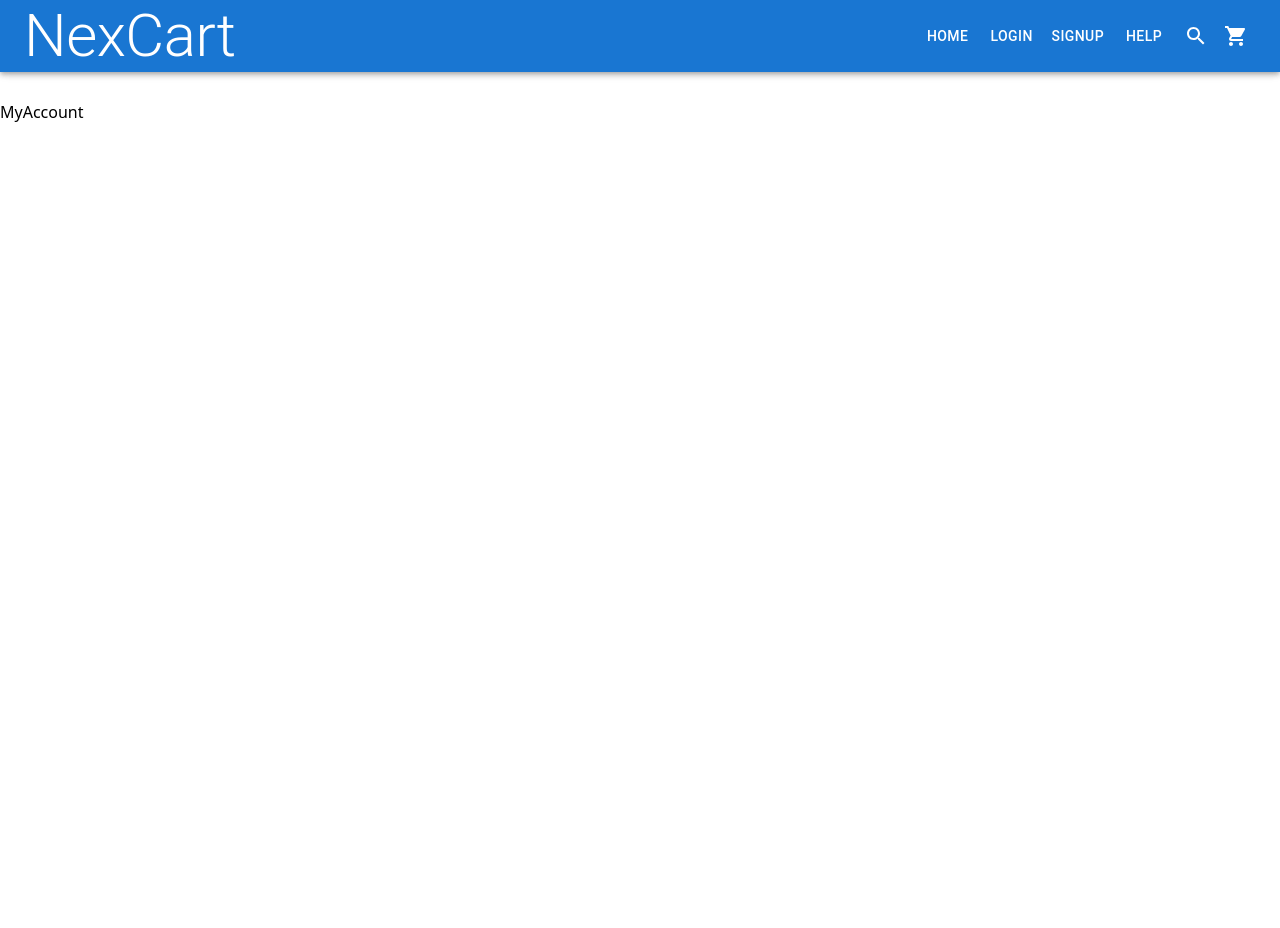
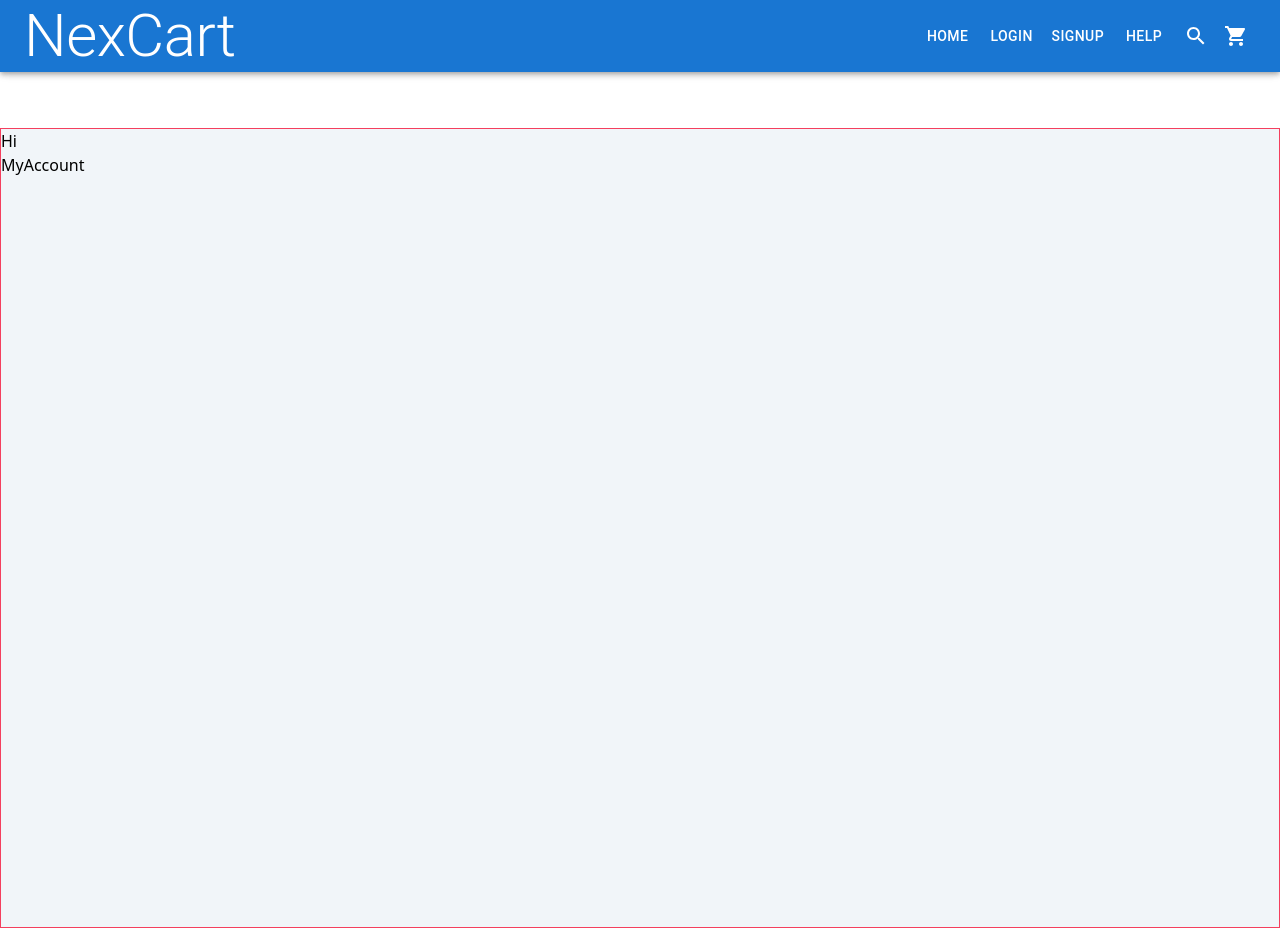
Before and after one commit to ZMHossain/digital-image-shop, a React (Create React App) app in the folder frontend/: page /myaccount in a window 1280 px wide. Before the commit the page ends 800 px from the top, so only its background shows below. Built offline with nearby package versions, Linux system fonts and the light colour scheme.

Commit message:
used useContext hook

```diff
--- a/frontend/src/App.js
+++ b/frontend/src/App.js
@@ -11,14 +11,18 @@ import Layout from "./components/Layout";
 import SellerDashboardCart from "./pages/SellerDashboardCart";
 import BuyerDashboard from "./pages/BuyerDashboard";
 import MyAccount from "./pages/MyAccount";
+import { userContext } from "./components/context/context";
 
 function App() {
   const [isAuthenticated, setIsAuthenticated] = useState(false);
   const PrivateRoute = ({ element }) => {
     return isAuthenticated ? element : <Navigate to="/login" />;
   };
+  const [user, setUser] = useState(null);
 
   return (
+    <>
+      <userContext.Provider value={user}>
         <div className="App">
           <RefreshHandler setIsAuthenticated={setIsAuthenticated} />
           <Routes>
@@ -32,7 +36,10 @@ function App() {
                 element={<SellerDashboardCart />}
               />
               <Route path="/myaccount" element={<MyAccount />} />
-          <Route path="/home" element={<PrivateRoute element={<Home />} />} />
+              <Route
+                path="/home"
+                element={<PrivateRoute element={<Home />} />}
+              />
             </Route>
             <Route path="/nexcart" element={<Welcome />} />
 
@@ -40,6 +47,8 @@ function App() {
             <Route path="/signup" element={<Signup />} />
           </Routes>
         </div>
+      </userContext.Provider>
+    </>
   );
 }
 
--- /dev/null
+++ b/frontend/src/components/context/context.js
@@ -0,0 +1,3 @@
+import { createContext } from "react";
+
+export const userContext = createContext(null);
--- a/frontend/src/pages/MyAccount.js
+++ b/frontend/src/pages/MyAccount.js
@@ -1,7 +1,20 @@
-import React from "react";
+import React, { useContext } from "react";
+import { userContext } from "../components/context/context";
 
 const MyAccount = () => {
-  return <div>MyAccount</div>;
+  const user = useContext(userContext);
+  console.log(user);
+  return (
+    <>
+      <div
+        className="flex flex-col h-screen border
+       border-rose-500 mt-32 bg-slate-100"
+      >
+        <p>Hi {user}</p>
+        MyAccount
+      </div>
+    </>
+  );
 };
 
 export default MyAccount;
```
Lines whose indentation alone changed are shown as unchanged.
